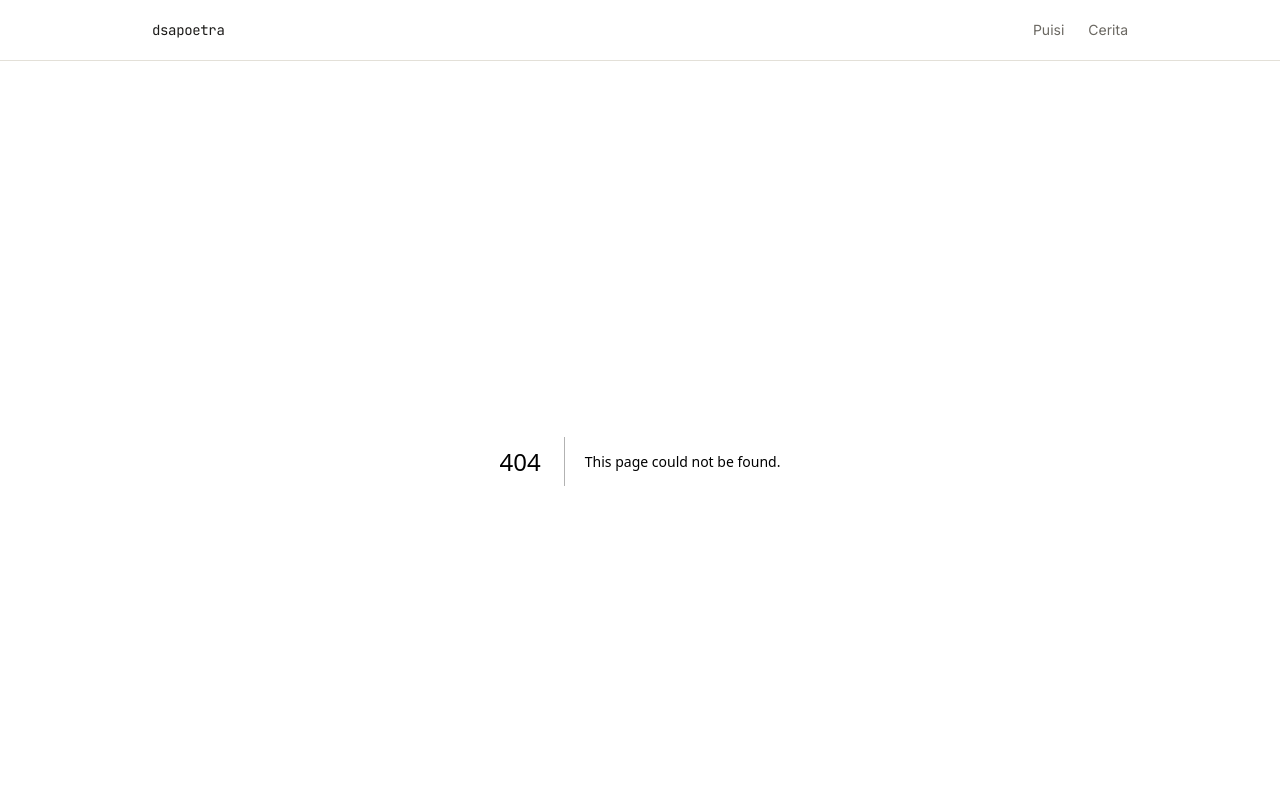
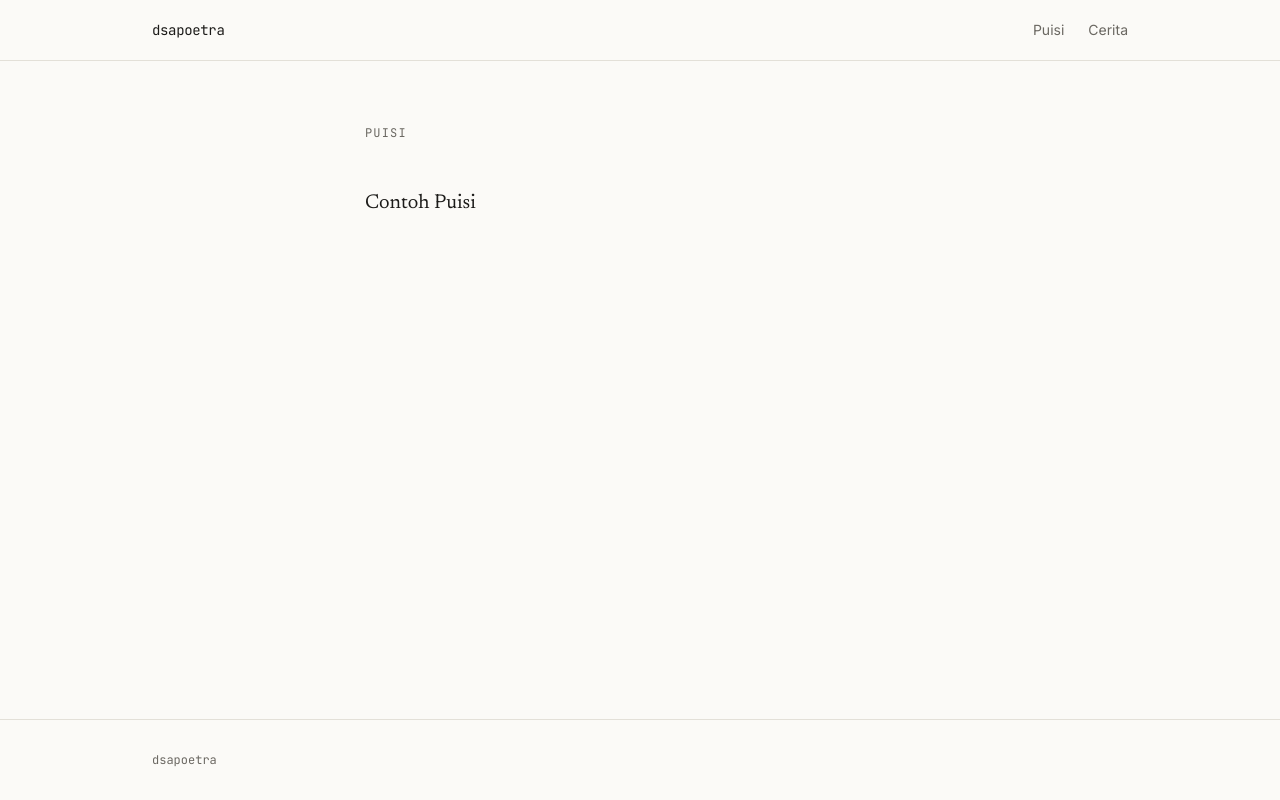
Before and after one commit to dsapoetra/dsapoetra, a Next.js app: page /puisi in a window 1280 px wide. Before the commit this address had no page. Shown: the top 800 px of the page. Built offline with nearby package versions, Linux system fonts and the light colour scheme.

Commit message:
feat: add puisi index and poem pages

```diff
--- /dev/null
+++ b/app/puisi/[slug]/page.tsx
@@ -0,0 +1,37 @@
+import { notFound } from 'next/navigation'
+import type { Metadata } from 'next'
+import { loadPoems, loadPoem } from '@/lib/content/load'
+
+export async function generateStaticParams() {
+  const poems = await loadPoems()
+  return poems.map((poem) => ({ slug: poem.slug }))
+}
+
+export async function generateMetadata({
+  params,
+}: {
+  params: Promise<{ slug: string }>
+}): Promise<Metadata> {
+  const { slug } = await params
+  const poem = await loadPoem(slug)
+  if (!poem) return {}
+  return { title: `${poem.title} — dsapoetra` }
+}
+
+export default async function PoemPage({
+  params,
+}: {
+  params: Promise<{ slug: string }>
+}) {
+  const { slug } = await params
+  const poem = await loadPoem(slug)
+
+  if (!poem) notFound()
+
+  return (
+    <article className="mx-auto max-w-verse-measure px-6 py-24">
+      <h1 className="mb-10 text-2xl leading-snug">{poem.title}</h1>
+      <div className="whitespace-pre-wrap text-lg leading-9">{poem.body}</div>
+    </article>
+  )
+}
--- /dev/null
+++ b/app/puisi/page.tsx
@@ -0,0 +1,35 @@
+import Link from 'next/link'
+import type { Metadata } from 'next'
+import { loadPoems } from '@/lib/content/load'
+
+export const metadata: Metadata = {
+  title: 'Puisi — dsapoetra',
+  description: 'Kumpulan puisi.',
+}
+
+export default async function PuisiIndex() {
+  const poems = await loadPoems()
+
+  return (
+    <div className="mx-auto max-w-prose-measure px-6 py-16">
+      <h1 className="font-mono text-xs uppercase tracking-widest text-muted">Puisi</h1>
+
+      {poems.length === 0 ? (
+        <p className="mt-8 text-muted">Belum ada puisi di sini.</p>
+      ) : (
+        <ul className="mt-8 divide-y divide-rule">
+          {poems.map((poem) => (
+            <li key={poem.slug}>
+              <Link
+                href={`/puisi/${poem.slug}`}
+                className="block py-4 text-xl transition-colors hover:text-accent focus-visible:text-accent"
+              >
+                {poem.title}
+              </Link>
+            </li>
+          ))}
+        </ul>
+      )}
+    </div>
+  )
+}
--- /dev/null
+++ b/content/puisi/contoh-puisi.mdx
@@ -0,0 +1,9 @@
+---
+title: Contoh Puisi
+date: 2026-08-01
+---
+
+Baris pertama menunggu
+baris kedua yang belum datang
+
+dan jeda ini disengaja
```
